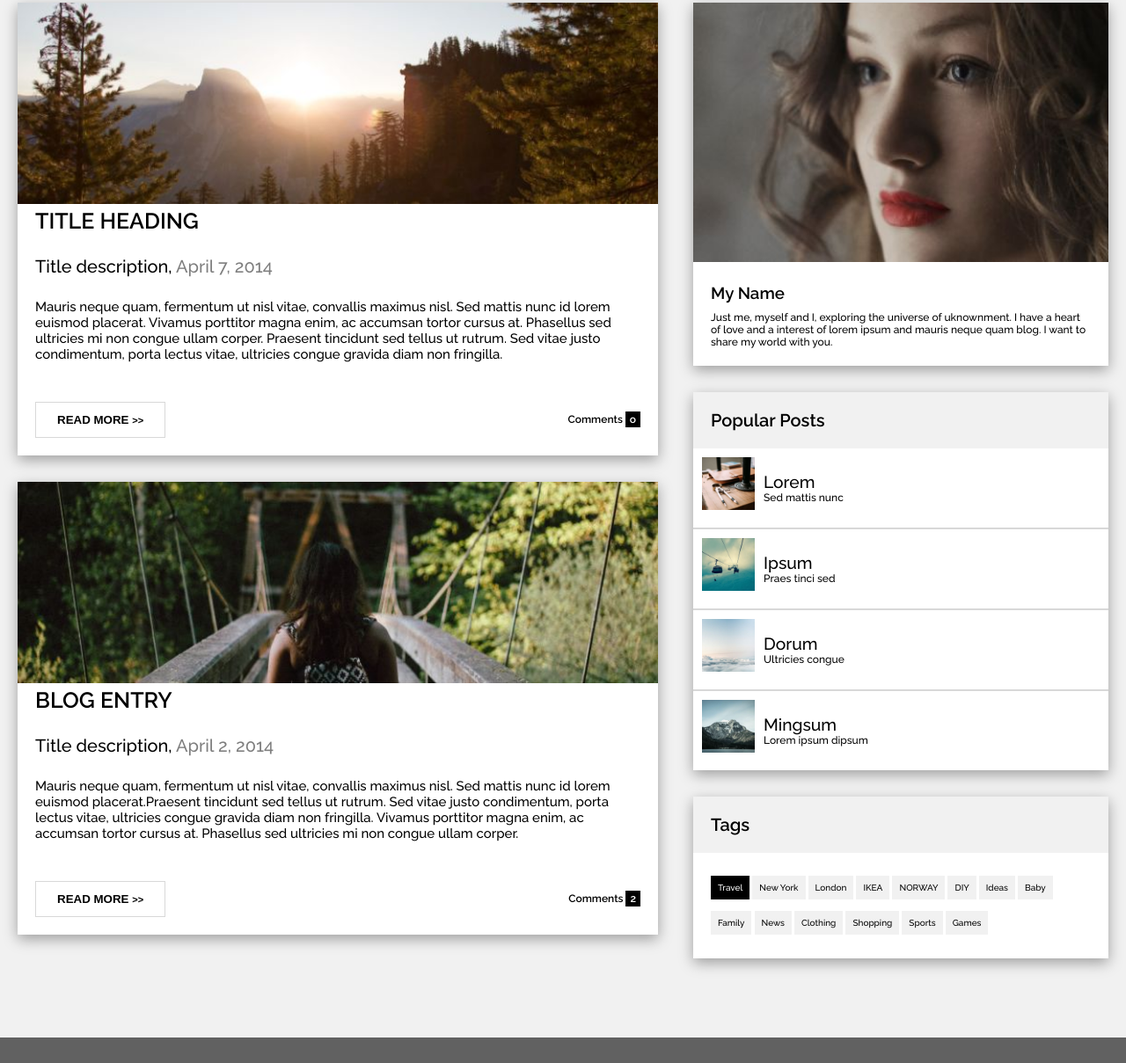
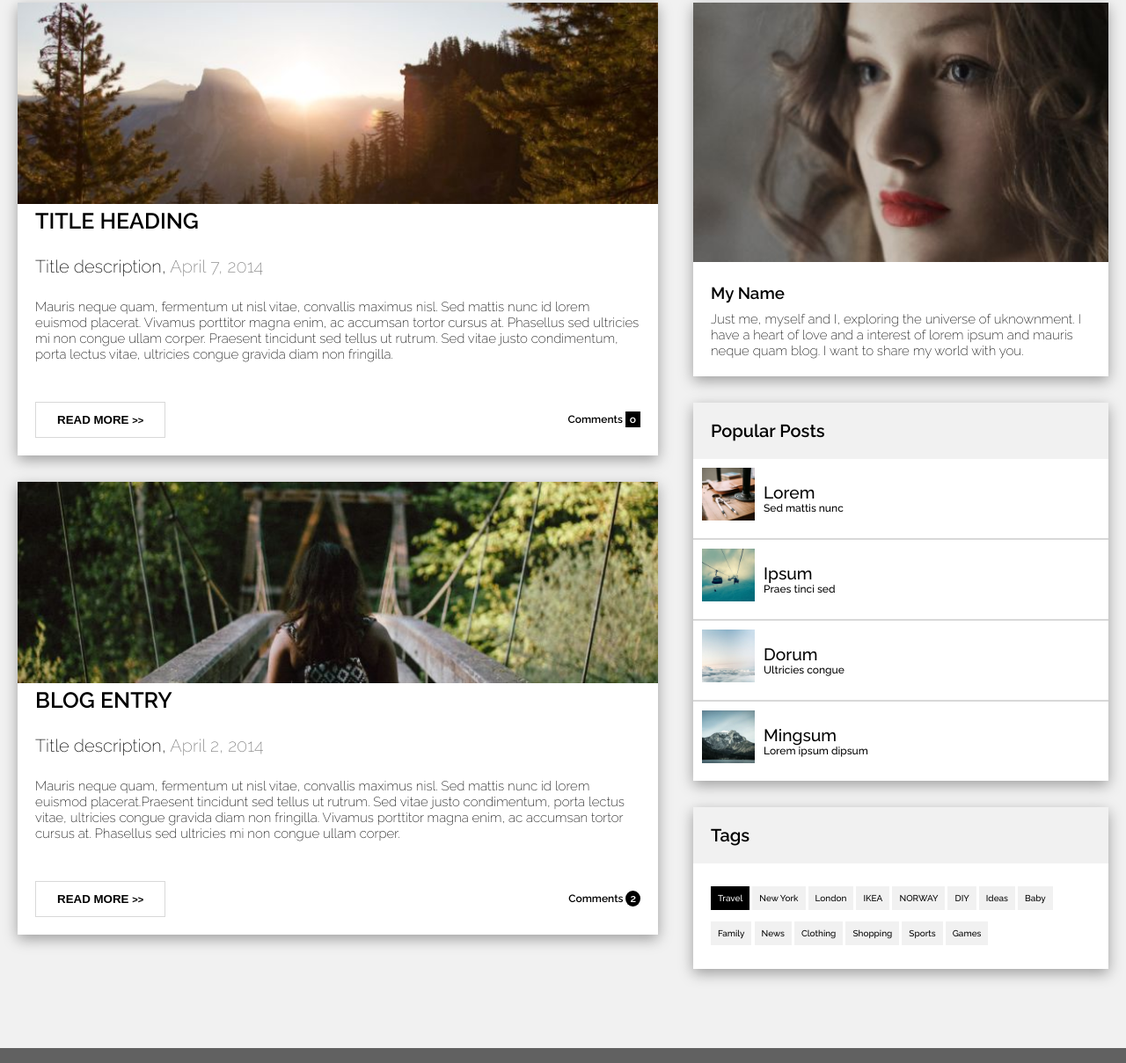
Before and after one commit to abuemkezeChu/my-blog, a plain HTML site: page index.html in a window 1280 px wide. Shown: the part 178-1387 px from the top of the page at 88% size. Drawn offline with Linux system fonts and the light colour scheme.

Commit message:
add: change font-weights and sizes

```diff
--- a/assets/styles/index.css
+++ b/assets/styles/index.css
@@ -41,6 +41,10 @@ hr {
   background-color: #000;
   color: #fff;
   padding: 2px 5px;
+}
+
+.round {
+  border-radius: 100%;
 }
 
 .header p > span {
@@ -101,13 +105,14 @@ hr {
 }
 
 .post-description {
-  font-weight: 400;
+  font-weight: 300;
   font-size: 20px;
 }
 
 .post-intro-1,
-.post-intro-2 {
-  font-weight: 400;
+.post-intro-2,
+.post-intro-3 {
+  font-weight: 300;
   font-size: 15px;
 }
 
--- a/index.html
+++ b/index.html
@@ -51,7 +51,7 @@
         </div>
         <div class="left-col-row-3">
           <button class="btn">READ MORE <small>&gt&gt;</small></button>
-          <p class="comments">Comments <span>2</span></p>
+          <p class="comments">Comments <span class="round">2</span></p>
         </div>
       </div>
     </div>
@@ -60,7 +60,7 @@
         <img src="assets/images/profile.jpg" alt="profile picture">
         <div class="right-col-row-1">
           <h3 class="author">My Name</h3>
-          <p>
+          <p class="post-intro-3">
             Just me, myself and I, exploring the universe of uknownment. I have a heart of love and a interest of lorem
             ipsum and mauris neque quam blog. I want to share my world with you.
           </p>
```
